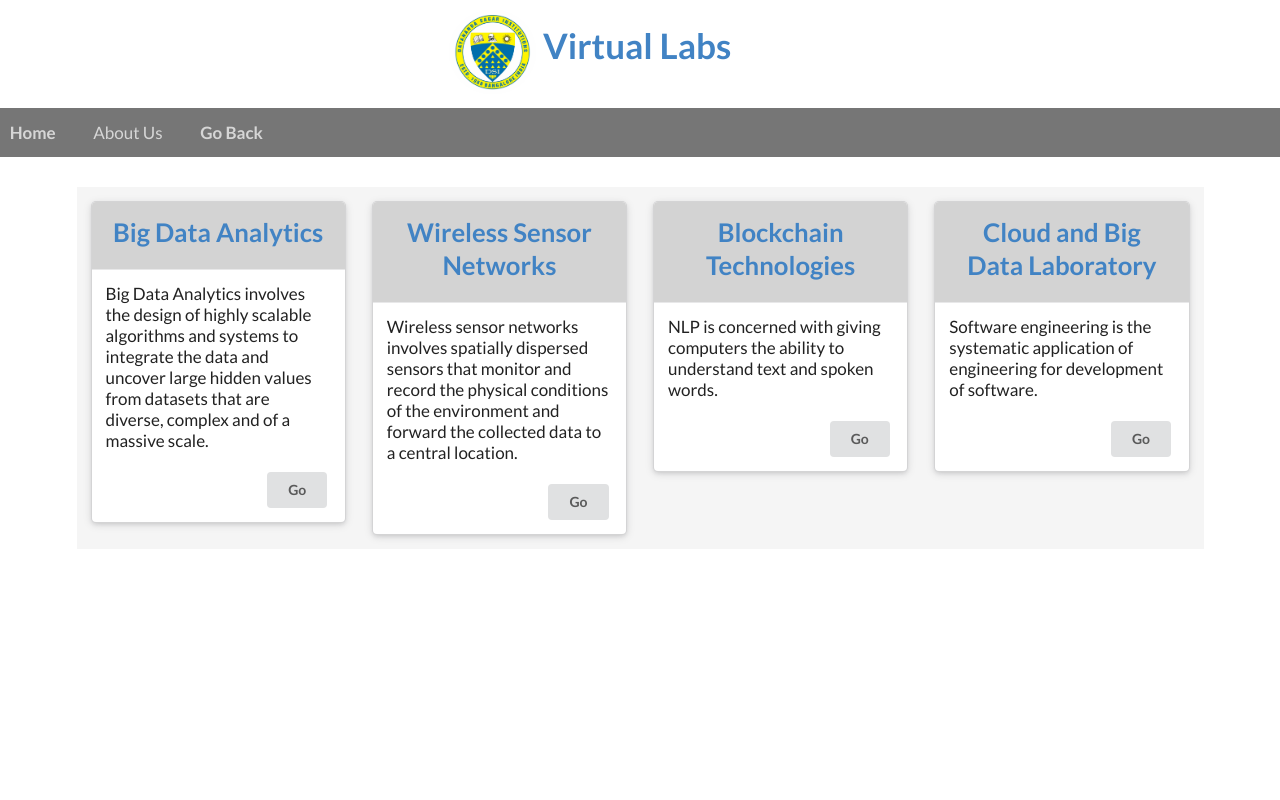
After one commit to roopashree375/vl, a PHP site: page /titles7.php in a window 1280 px wide. The commit adds this page. Run offline with PHP 8.4, Linux system fonts and the light colour scheme.

Commit message:
Added bda.php to BDA folder, wsn.php, titles7.php

```diff
--- /dev/null
+++ b/titles7.php
@@ -0,0 +1,135 @@
+<!DOCTYPE html>
+<?php
+// if(session_status()==PHP_SESSION_NONE)
+// {
+//   session_start();
+//   if(!isset($_SESSION['username']))
+//   {
+//     header("Location: index.php");
+//     exit;
+//   }
+// }
+?>
+<html>
+
+<head>
+    <meta charset="utf-8">
+    <meta http-equiv="x-ua-compatible" content="ie=edge">
+    <title>Virtual Lab</title>
+    <meta name="description" content="">
+    <meta name="viewport" content="width=device-width, initial-scale=1">
+    <script src="js/jquery-3.4.1.min.js"></script>
+    <script src="css/Semantic/semantic.min.js"></script>
+    <link rel="stylesheet" href="css/home.css">
+    <link rel="stylesheet" href="css/Semantic/semantic.min.css">
+    <link rel="icon" href="images\dscelogo.png">
+    <title>Virtual-Labs</title>
+</head>
+
+<body>
+
+    <h1 class="ui header" style="text-align:center" id="head">
+        <a class="ui circular image" href="http://dsce.edu.in"><img src="images/dscelogo.jpg"></a>
+        <a href="titles.php">Virtual Labs</a>
+    </h1>
+    <div id="toTop"><i class="chevron up icon"></i></div>
+    <div id="toTop"><i class="chevron up icon"></i></div>
+    <div class="ui  light grey inverted secondary huge menu">
+        <a class="header item" href="index.php">
+            Home
+        </a>
+        <a class="item">
+            About Us
+        </a>
+        <a class="header item" href="titles.php">
+            Go Back
+        </a>
+    </div>
+
+    <div id="toTop"><i class="chevron up icon"></i></div>
+
+    <div class="ui container" id="CardGrid">
+        <div class="ui stackable grid">
+            <div class="four wide column">
+                <div class="ui raised card" id="car1">
+                    <div class="content" id="Card1">
+                        <div class="header">
+                            <a href="BDA/bda.php">
+                                Big Data Analytics
+                            </a>
+                        </div>
+                    </div>
+                    <div class="content">
+                        <span class="CardBody">
+                            Big Data Analytics involves the design of highly scalable algorithms and systems to integrate the data and uncover large hidden values from datasets that are diverse, complex and of a massive scale.
+                        </span>
+                        <br><br>
+                        <a class="ui button" href="BDA/bda.php">Go</a>
+                    </div>
+                </div>
+            </div>
+
+            <div class="four wide column">
+                <div class="ui raised card" id="car2">
+                    <div class="content" id="Card2">
+                        <div class="header">
+                            <a href="WSN/wsn.php">
+                                Wireless Sensor Networks
+                            </a>
+                        </div>
+                    </div>
+                    <div class="content">
+                        <span class="CardBody">
+                            Wireless sensor networks involves spatially dispersed sensors that monitor and record the physical conditions of the environment and forward the collected data to a central location.
+                        </span>
+                        <br><br>
+                        <a class="ui button" href="WSN/wsn.php">Go</a>
+                    </div>
+                </div>
+            </div>
+
+            <div class="four wide column">
+                <div class="ui raised card" id="car3">
+                    <div class="content" id="Card3">
+                        <div class="header">
+                            <a href="nlp.php">
+                                Blockchain Technologies
+                            </a>
+                        </div>
+                    </div>
+                    <div class="content">
+                        <span class="CardBody">
+                            NLP is concerned with giving computers the ability to understand text and spoken words.
+                        </span>
+                        <br><br>
+                        <a class="ui button" href="nlp.php">Go</a>
+                    </div>
+
+                </div>
+            </div>
+
+            <div class="four wide column">
+                <div class="ui raised card" id="car4">
+                    <div class="content" id="Card4">
+                        <div class="header">
+                            <a href="sf.php">
+                                Cloud and Big Data Laboratory
+                            </a>
+                        </div>
+                    </div>
+                    <div class="content">
+                        <span class="CardBody">
+                            Software engineering is the systematic application of engineering for development of software.
+                        </span>
+                        <br><br>
+                        <a class="ui button" href="sf.php">Go</a>
+                    </div>
+
+                </div>
+            </div>
+
+        </div>
+    </div>
+</body>
+
+</html>
```
Also changed, not shown: BDA/bda.php (renamed from bda.php, +17 -14 lines), WSN/wsn.php (added, +169 -0 lines), titles.php (+4 -4 lines).
